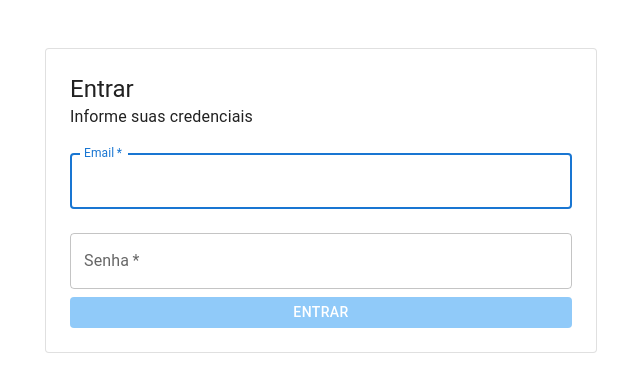
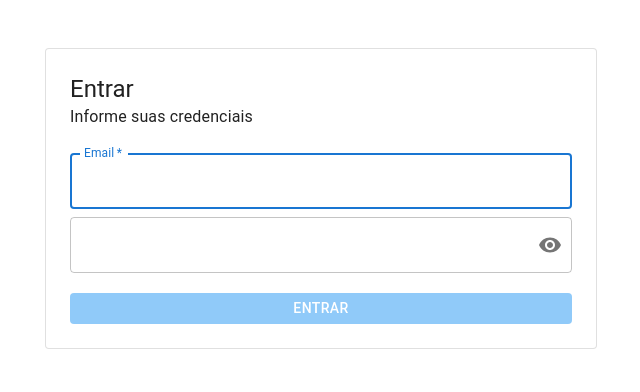
Before and after one commit to rafaellevissa/rocketbank-front, a React (Create React App) app: page /login in a window 1280 px wide. Shown: the top 392 px of the page, without its empty margins (319-959 px from the left). Built offline with nearby package versions, Linux system fonts and the light colour scheme; no server answers.

Commit message:
Hide password

```diff
--- a/src/pages/Auth/Login/Components/Form.tsx
+++ b/src/pages/Auth/Login/Components/Form.tsx
@@ -1,14 +1,34 @@
 import * as React from 'react';
 import { Field, useFormikContext } from 'formik'
-import { Alert, Box, Snackbar, TextField } from '@mui/material';
+import { useSelector } from 'react-redux';
+import {
+  Alert,
+  Box,
+  Snackbar,
+  TextField,
+  IconButton,
+  InputAdornment,
+  OutlinedInput,
+  FormHelperText
+} from '@mui/material';
+
+import Visibility from '@mui/icons-material/Visibility';
+import VisibilityOff from '@mui/icons-material/VisibilityOff';
+
 import SubmitButton from './SubmitButton';
-import { useSelector } from 'react-redux';
 import { useTranslation } from '../../../../hooks/use-translation';
 
 const Form = () => {
   const { translate } = useTranslation()
   const { handleSubmit, errors, setFieldValue } = useFormikContext<any>();
   const { error } = useSelector<any, any>(item => item.auth);
+  const [showPassword, setShowPassword] = React.useState<boolean>(false);
+
+  const handleClickShowPassword = () => setShowPassword(!showPassword);
+
+  const handleMouseDownPassword = (event: React.MouseEvent<HTMLButtonElement>) => {
+    event.preventDefault();
+  };
 
   return (
     <form onSubmit={handleSubmit} id="login-form">
@@ -34,15 +54,30 @@ const Form = () => {
           margin="normal"
           required
           fullWidth
-          type="password"
+          type={showPassword ? 'text': 'password'}
+          endAdornment={
+            <InputAdornment position="end">
+              <IconButton
+                aria-label="toggle password visibility"
+                onClick={handleClickShowPassword}
+                onMouseDown={handleMouseDownPassword}
+                edge="end"
+              >
+                {showPassword ? <VisibilityOff /> : <Visibility />}
+              </IconButton>
+            </InputAdornment>
+          }
           autoComplete="current-password"
-          helperText={translate(errors.password as string)}
           error={errors?.password}
-          component={TextField}
+          component={OutlinedInput}
           onChange={({ target }: React.ChangeEvent<HTMLInputElement>) =>
             setFieldValue('password', target.value)
           }
         />
+        {errors.password && (
+          <FormHelperText error>{translate(errors.password as string)}</FormHelperText>
+        )}
+
         <SubmitButton
           type="submit"
           variant='contained'
--- a/src/pages/Auth/Login/Components/SubmitButton.tsx
+++ b/src/pages/Auth/Login/Components/SubmitButton.tsx
@@ -4,7 +4,7 @@ import { styled } from "@mui/system";
 interface ButtonProps {};
 
 const SubmitButton = styled(Button)<ButtonProps>(() => ({
-    mt: 3,
+    marginTop: 20,
     mb: 2,
     display: 'flex',
     flexDirection: 'column',
```
